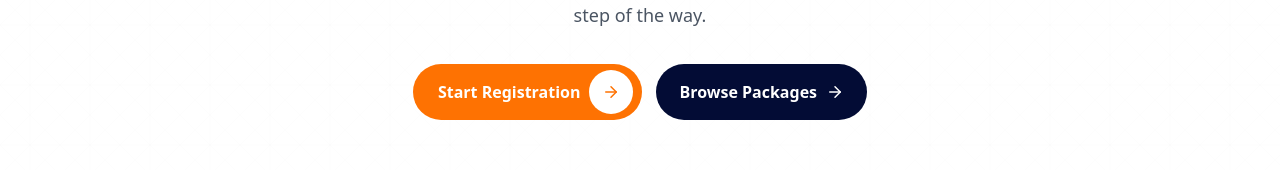
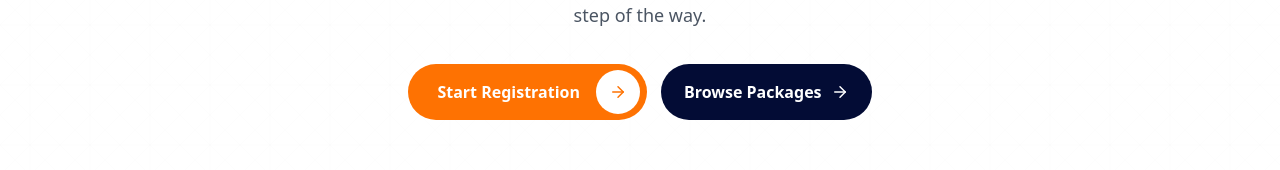
Before and after one commit to Aleemcode/amfaj-travels, a React (Vite) app: page / in a window 1280 px wide. Shown: the part 485-655 px from the top of the page. Built offline with nearby package versions, Linux system fonts and the light colour scheme; a web font is replaced by a local one.

Commit message:
style: change general legal hero background to kaaba-detail.png and refine button-arrow gap and padding

```diff
--- a/src/styles.css
+++ b/src/styles.css
@@ -204,7 +204,8 @@ img {
 }
 
 .button-arrow {
-  padding: 0 8px 0 24px;
+  padding: 0 6px 0 28px;
+  gap: 16px; /* Premium generous gap between text and orb */
 }
 
 .cta-orb {
@@ -1052,8 +1053,9 @@ details p {
 /* Page-specific banner image backgrounds */
 .page-hero.bg-general {
   background-image:
-    linear-gradient(180deg, rgba(3, 12, 53, 0.45), rgba(3, 12, 53, 0.85)),
-    url("/umrah-banner.png");
+    linear-gradient(180deg, rgba(3, 12, 53, 0.65), rgba(3, 12, 53, 0.88)),
+    url("/kaaba-detail.png");
+  background-position: center 30%;
 }
 
 .page-hero.bg-packages {
```
